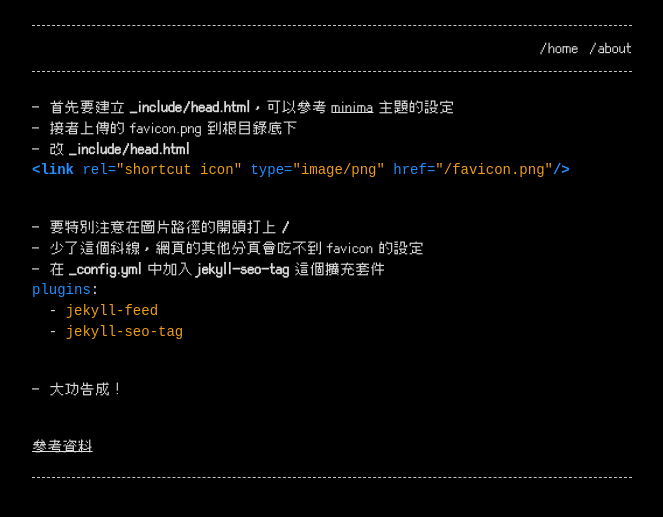
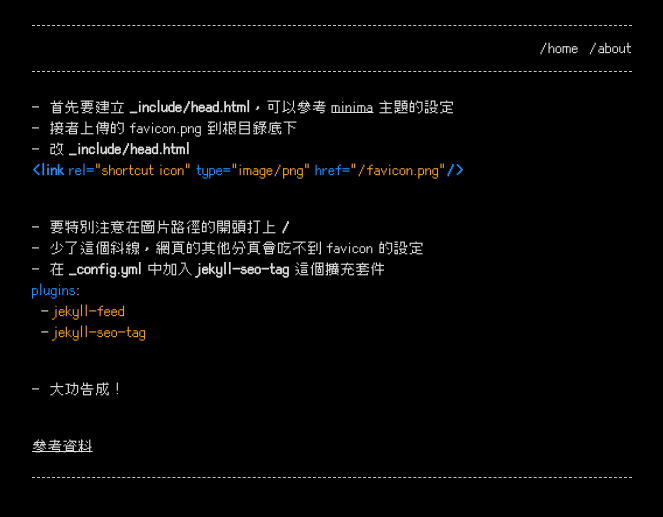
Before and after one commit to morningdip/home, a Jekyll site: the page built from _posts/2024-01-05-favicon.md, in a window 1280 px wide. Shown: the top 517 px of the page, without its empty margins (308-971 px from the left). Built offline with Jekyll 4.4.1, drawn with Linux system fonts in a browser that asks for light colours.

Commit message:
Update base.scss

```diff
--- a/_sass/base.scss
+++ b/_sass/base.scss
@@ -77,7 +77,7 @@ textarea { vertical-align: top; }
  */
 .lineno { color: var(--code-color-1); margin-right: 15px; }
 figure.highlight { margin: 5px 0; }
-pre { background-color: var(--background-color);  margin: 0 auto;  padding: 0;  font-family: $base-font-family;  font-size: $base-font-size;  color: var(--text-color);  text-align: left;  line-height: $base-line-height !important; }
+pre, code { background-color: var(--background-color);  margin: 0 auto;  padding: 0;  font-family: $base-font-family;  font-size: $base-font-size;  color: var(--text-color);  text-align: left;  line-height: $base-line-height !important; }
 .highlight .hll { background-color: var(--code-color-2); }
 .highlight .c { color: var(--code-color-1); font-style: italic } /* Comment */
 .highlight .err { color: var(--code-color-3); background-color: var(--code-color-4); } /* Error */
```
